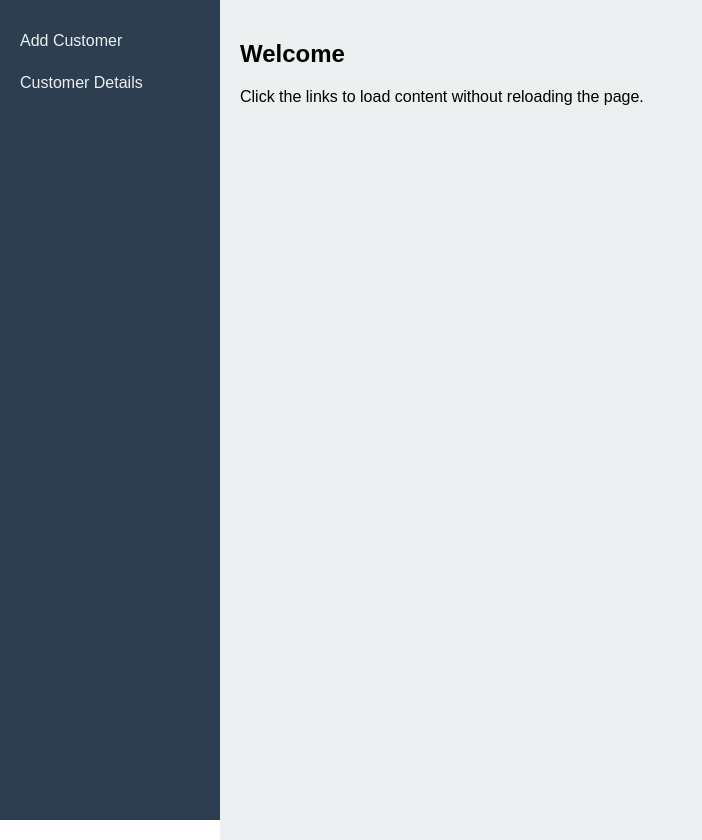
After one commit to Rohan962/Strategem_Invoice_Tracker, a PHP site: page /sidenav.php in a window 1280 px wide. The commit adds this page. Shown: the whole page, without its empty margins (0-702 px from the left). Run offline with PHP 8.4, Linux system fonts and the light colour scheme; data comes from the database, SQL or seed files in the repository.

Commit message:
Made some changes

```diff
--- /dev/null
+++ b/api/customers.php
@@ -0,0 +1,56 @@
+<?php
+
+header("Content-Type: application/json");
+include '../connection.php';
+
+
+
+// GET: Fetch or Delete
+if ($_SERVER['REQUEST_METHOD'] === 'GET') {
+    if (isset($_GET['delete'])) {
+        $id = (int)$_GET['delete'];
+        $stmt = $conn->prepare("DELETE FROM customer_tbl WHERE id = ?");
+        $stmt->bind_param("i", $id);
+        $stmt->execute();
+        $stmt->close();
+    }
+
+    $result = $conn->query("SELECT * FROM customer_tbl ORDER BY cust_id DESC");
+    $customers = [];
+    while ($row = $result->fetch_assoc()) {
+        $customers[] = $row;
+    }
+    echo json_encode($customers);
+    exit;
+}
+
+// POST: Insert or Update
+if ($_SERVER['REQUEST_METHOD'] === 'POST') {
+    $id    = $_POST['id'] ?? '';
+    $name  = $_POST['name'] ?? '';
+    $email = $_POST['email'] ?? '';
+
+    if ($id) {
+        // Update customer
+        $stmt = $conn->prepare("UPDATE customer_tbl SET name=?, email=? WHERE id=?");
+        $stmt->bind_param("ssi", $name, $email, $id);
+        $stmt->execute();
+        $stmt->close();
+    } else {
+        // Insert new customer
+        $stmt = $conn->prepare("INSERT INTO customer_tbl (name, email) VALUES (?, ?)");
+        $stmt->bind_param("ss", $name, $email);
+        $stmt->execute();
+        $stmt->close();
+    }
+
+    // Return updated list
+    $result = $conn->query("SELECT * FROM customer_tbl ORDER BY id DESC");
+    $customers = [];
+    while ($row = $result->fetch_assoc()) {
+        $customers[] = $row;
+    }
+    echo json_encode($customers);
+    exit;
+}
+?>
--- a/index.php
+++ b/index.php
@@ -5,14 +5,13 @@
     <link rel="stylesheet" href="./css/index.css">
    <!-- jQuery Script -->
     <script src="https://code.jquery.com/jquery-3.6.0.min.js"></script>
-    <script src="./js/index.js"></script>
+
 </head>
 <body>
     <div class="container">
 
         <h2>Invoice Tracker Home Page</h2>
         <div class="btn-group">
-
             <button id="invoiceBtn" class="classic-btn">Invoice Management</button>
             <button id="customerBtn" class="classic-btn">Customer Management</button>
         </div>
--- /dev/null
+++ b/js/customer-details.js
@@ -0,0 +1,58 @@
+const apiUrl = "./api/customers.php";
+
+// Load customers on page load
+fetch(apiUrl)
+  .then(res => res.json())
+  .then(data => renderTable(data));
+
+function renderTable(customers) {
+  const tbody = document.querySelector("#customersTable tbody");
+  tbody.innerHTML = "";
+  customers.forEach(c => {
+    tbody.innerHTML += `
+      <tr>
+        <td>${c.id}</td>
+        <td>${c.name}</td>
+        <td>${c.email}</td>
+        <td>
+          <button onclick="editCustomer(${c.id}, '${c.name}', '${c.email}')">Edit</button>
+          <button onclick="deleteCustomer(${c.id})">Delete</button>
+        </td>
+      </tr>
+    `;
+  });
+}
+
+// Add / Update customer
+// document.getElementById("customerForm").addEventListener("submit", function(e) {
+//   e.preventDefault();
+//   const id = document.getElementById("customerId").value;
+//   const name = document.getElementById("name").value;
+//   const email = document.getElementById("email").value;
+
+//   const formData = new FormData();
+//   formData.append("id", id);
+//   formData.append("name", name);
+//   formData.append("email", email);
+
+//   fetch(apiUrl, { method: "POST", body: formData })
+//     .then(res => res.json())
+//     .then(data => {
+//       renderTable(data);
+//       this.reset();
+//     });
+// });
+
+// // Edit customer
+// function editCustomer(id, name, email) {
+//   document.getElementById("customerId").value = id;
+//   document.getElementById("name").value = name;
+//   document.getElementById("email").value = email;
+// }
+
+// // Delete customer
+// function deleteCustomer(id) {
+//   fetch(apiUrl + "?delete=" + id)
+//     .then(res => res.json())
+//     .then(data => renderTable(data));
+// }
--- a/js/index.js
+++ b/js/index.js
@@ -4,6 +4,6 @@ $(document).ready(function() {
     });
 
     $('#customerBtn').click(function() {
-    window.location.href = './customer-form.php'; // Replace with your actual customer URL
+    window.location.href = './sidenav.php'; // Replace with your actual customer URL
     });
 });
--- /dev/null
+++ b/sidenav.php
@@ -0,0 +1,79 @@
+<!DOCTYPE html>
+<html lang="en">
+<head>
+  <meta charset="UTF-8">
+  <meta name="viewport" content="width=device-width, initial-scale=1.0">
+  <title>AJAX Sidebar Navigation</title>
+  <script src="./js/customer-details.js"></script>
+  <style>
+    body {
+      margin: 0;
+      font-family: Arial, sans-serif;
+      display: flex;
+    }
+    /* Sidebar */
+    .sidenav {
+      width: 220px;
+      height: 100vh;
+      background-color: #2c3e50;
+      padding-top: 20px;
+      position: fixed;
+      left: 0;
+      top: 0;
+    }
+    .sidenav a {
+      display: block;
+      padding: 12px 20px;
+      color: #ecf0f1;
+      text-decoration: none;
+      transition: 0.3s;
+    }
+    .sidenav a:hover {
+      background-color: #34495e;
+    }
+    /* Main content */
+    .content {
+      margin-left: 220px;
+      padding: 20px;
+      width: 100%;
+      min-height: 100vh;
+      background: #ecf0f1;
+    }
+  </style>
+</head>
+<body>
+
+  <div class="sidenav">
+    <a href="customer-form.php" onclick="loadContent(event, 'customer-form.php')">Add Customer</a>
+    <a href="customer-details.php" onclick="loadContent(event, 'customer-details.php')">Customer Details</a>
+    <!-- <a href="contact.html" onclick="loadContent(event, 'contact.html')">Contact</a> -->
+  </div>
+
+  <div class="content" id="mainContent">
+    <h2>Welcome</h2>
+    <p>Click the links to load content without reloading the page.</p>
+  </div>
+
+  <script>
+    function loadContent(event, page) {
+      event.preventDefault(); // Stop full page reload
+
+      fetch(page)
+        .then(response => {
+          if (!response.ok) {
+            throw new Error("Page not found: " + page);
+          }
+          return response.text();
+        })
+        .then(data => {
+          document.getElementById("mainContent").innerHTML = data;
+        })
+        .catch(error => {
+          document.getElementById("mainContent").innerHTML = "<p style='color:red;'>Error loading content.</p>";
+          console.error(error);
+        });
+    }
+  </script>
+
+</body>
+</html>
```
Also changed, not shown: customer-details.php (added, +52 -0 lines), sidebar.php (added, +16 -0 lines).
